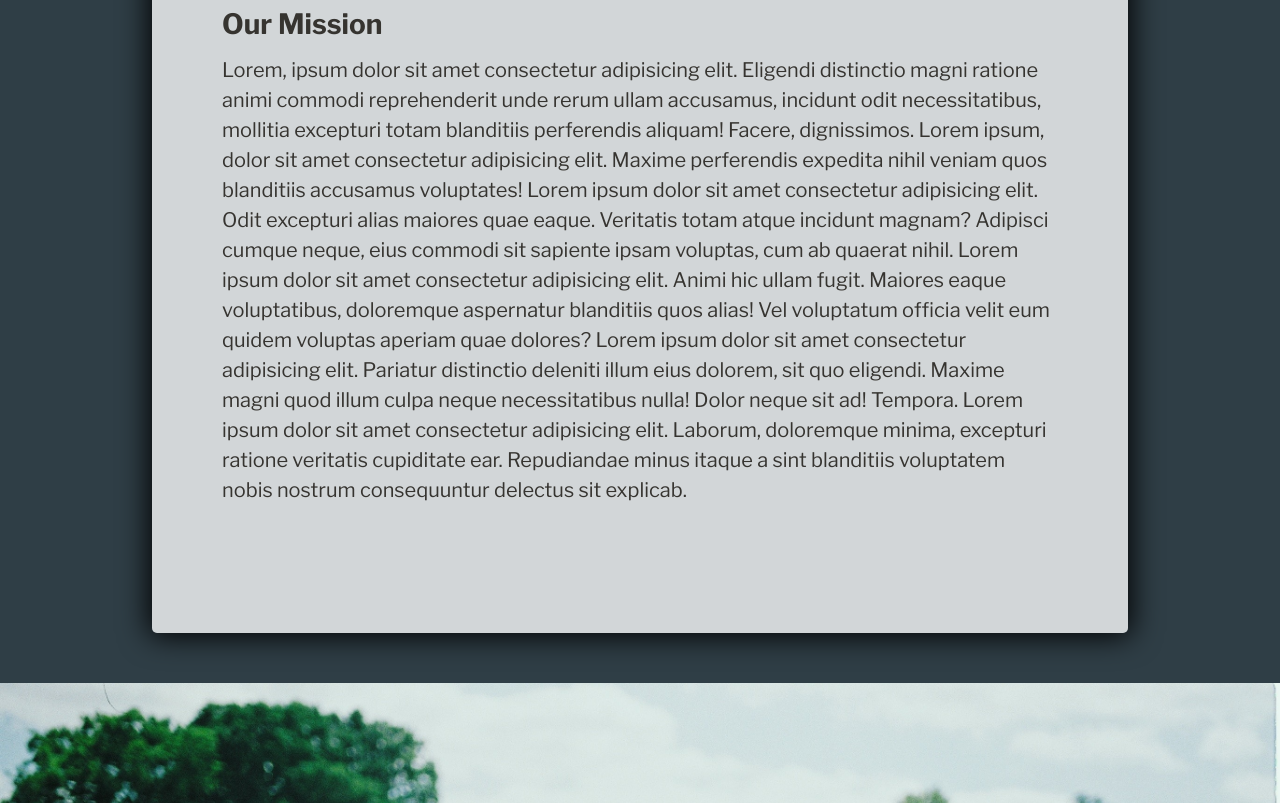
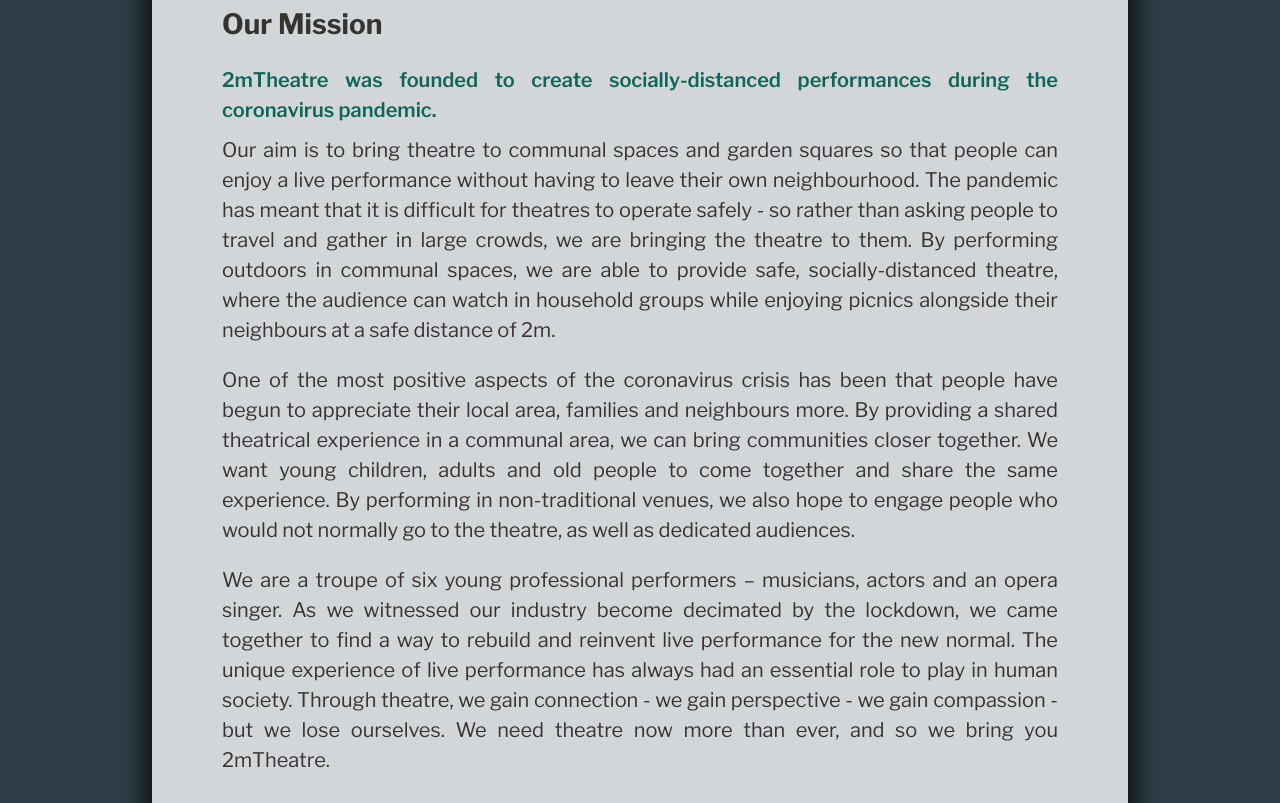
Before and after one commit to LeiaMH/2m-Theatre, a website: page index.html in a window 1280 px wide. Shown: the part 917-1720 px from the top of the page. Drawn offline with nearby package versions, Linux system fonts and the light colour scheme.

Commit message:
Enhancement: Mission + Leo content

```diff
--- a/index.html
+++ b/index.html
@@ -46,7 +46,10 @@
 <section id="mission">
   <div class="content-frame">
     <h2>Our Mission</h2>
-    <p>Lorem, ipsum dolor sit amet consectetur adipisicing elit. Eligendi distinctio magni ratione animi commodi reprehenderit unde rerum ullam accusamus, incidunt odit necessitatibus, mollitia excepturi totam blanditiis perferendis aliquam! Facere, dignissimos. Lorem ipsum, dolor sit amet consectetur adipisicing elit. Maxime perferendis expedita nihil veniam quos blanditiis accusamus voluptates! Lorem ipsum dolor sit amet consectetur adipisicing elit. Odit excepturi alias maiores quae eaque. Veritatis totam atque incidunt magnam? Adipisci cumque neque, eius commodi sit sapiente ipsam voluptas, cum ab quaerat nihil. Lorem ipsum dolor sit amet consectetur adipisicing elit. Animi hic ullam fugit. Maiores eaque voluptatibus, doloremque aspernatur blanditiis quos alias! Vel voluptatum officia velit eum quidem voluptas aperiam quae dolores? Lorem ipsum dolor sit amet consectetur adipisicing elit. Pariatur distinctio deleniti illum eius dolorem, sit quo eligendi. Maxime magni quod illum culpa neque necessitatibus nulla! Dolor neque sit ad! Tempora. Lorem ipsum dolor sit amet consectetur adipisicing elit. Laborum, doloremque minima, excepturi ratione  veritatis cupiditate ear. Repudiandae minus itaque a sint blanditiis voluptatem nobis nostrum consequuntur delectus sit explicab.</p>
+    <h3>2mTheatre was founded to create socially-distanced performances during the coronavirus pandemic.</h3>
+    <p>Our aim is to bring theatre to communal spaces and garden squares so that people can enjoy a live performance without having to leave their own neighbourhood. The pandemic has meant that it is difficult for theatres to operate safely - so rather than asking people to travel and gather in large crowds, we are bringing the theatre to them. By performing outdoors in communal spaces, we are able to provide safe, socially-distanced theatre, where the audience can watch in household groups while enjoying picnics alongside their neighbours at a safe distance of 2m.</p>
+    <p>One of the most positive aspects of the coronavirus crisis has been that people have begun to appreciate their local area, families and neighbours more. By providing a shared theatrical experience in a communal area, we can bring communities closer together. We want young children, adults and old people to come together and share the same experience. By performing in non-traditional venues, we also hope to engage people who would not normally go to the theatre, as well as dedicated audiences.</p>
+    <p>We are a troupe of six young professional performers – musicians, actors and an opera singer. As we witnessed our industry become decimated by the lockdown, we came together to find a way to rebuild and reinvent live performance for the new normal. The unique experience of live performance has always had an essential role to play in human society. Through theatre, we gain connection - we gain perspective - we gain compassion - but we lose ourselves. We need theatre now more than ever, and so we bring you 2mTheatre.</p>
   </div>
 </section>
 
@@ -59,7 +62,7 @@
 
       <div class="person">
         <div class="pic"><img src="./scss/img/Leo.jpg"></div>
-        <p><span class="name">Leo Graham</span> Lorem ipsum dolor sit amet consectetur adipisicing elit. Id, cupiditate delectus? Quibusdam in aspernatur maxime pariatur quam obcaecati iure eius consequuntur sequi iusto? Obcaecati maxime ullam esse voluptatibus distinctio id. Lorem ipsum dolor sit amet consectetur adipisicing elit. Quidem adipisci aperiam veniam voluptatibus, vitae velit in unde ullam explicabo porro necessitatibus odit et magnam dignissimos minus distinctio quod iure laborum.</p>
+        <p><span class="name">Leo Graham</span> was raised surrounded by theatre in his family home of Longborough Festival Opera. He holds a degree in English Literature and Theatre from the University of Leeds and a Masters in Acting from the Royal Conservatoire of Scotland. Leo has worked with theatre companies around the world, most recently performing in the National Theatre of Malta’s production of VII. After graduating, he founded his first theatre company Ti Kallisti, directing and producing performances for the Edinburgh Fringe Festival, the Cottiers Theatre and the Citizens Theatre in Glasgow. As well as founding 2mTheatre, he is studying at the Michael Chekhov International Academy in Berlin.</p>
       </div>
 
       <div class="person">
--- a/scss/styles.scss
+++ b/scss/styles.scss
@@ -1,6 +1,7 @@
 $dark: #2F3E46;
 $dark-text:#363430;
 $light:#eff1f3;
+$light-background:rgba(239, 241, 243, .85);
 $accent:#0d6659;
 $font: 'Libre Franklin', sans-serif;
 $base-font-size: 16px;
@@ -159,19 +160,28 @@
         width: 80%;
         margin: 100px;
         padding: 80px;
-        background-color: rgba(239, 241, 243, .85);
+        background-color: $light-background;
         box-shadow: 0px 0px 30px 3px #000;
         border-radius: 5px;
-        }
         h2{
             font-family: $font;
             padding-bottom: 10px;
             font-size: 1.75em;
         }
-
+        h3{
+            padding: 10px 0 0 0;
+            color: $accent;
+            font-family: $font;
+            font-weight: 600;
+            font-size: 1.25em;
+            text-align: justify;
+        }
         p{
+            padding: 10px 0px;
+            font-family: $font;
             font-size: 1.25em;
-        font-family: $font;
+            text-align: justify;
+        }
         }
 }
 
@@ -195,7 +205,7 @@
         width: 80%;
         margin: 100px;
         padding: 80px;
-        background-color: rgba(239, 241, 243, .85);
+        background-color: $light-background;
         box-shadow: 0px 0px 30px 3px #000;
         border-radius: 5px;
         }
@@ -211,6 +221,7 @@
             flex-direction: row;
             justify-content: space-between;
             p{
+                text-align: justify;
                 font-family: $font;
                 width: 500px;
                 line-height: 1.5;
@@ -259,7 +270,7 @@
         width: 80%;
         margin: 100px 100px 0px 100px;
         padding: 80px;
-        background-color: rgba(239, 241, 243, .85);
+        background-color: $light-background;
         box-shadow: 0px 0px 30px 3px #000;
         border-radius: 5px;
         h2{
@@ -328,7 +339,7 @@
 /*FOOTER*/
 section#footer{
     z-index: 8;
-    background-color: rgba(239, 241, 243, .85);
+    background-color:$light-background;
     color: $dark-text;
     font-family: $font;
     font-weight: 500;
@@ -339,7 +350,7 @@
     width: 100%;
 }
 
-//------------
+//----------------------------------------------------------------
 
 /*MEDIA-QUERIES*/
 
```
Also changed, not shown: scss/styles.css, 1 other file. Lines whose indentation alone changed are shown as unchanged.
